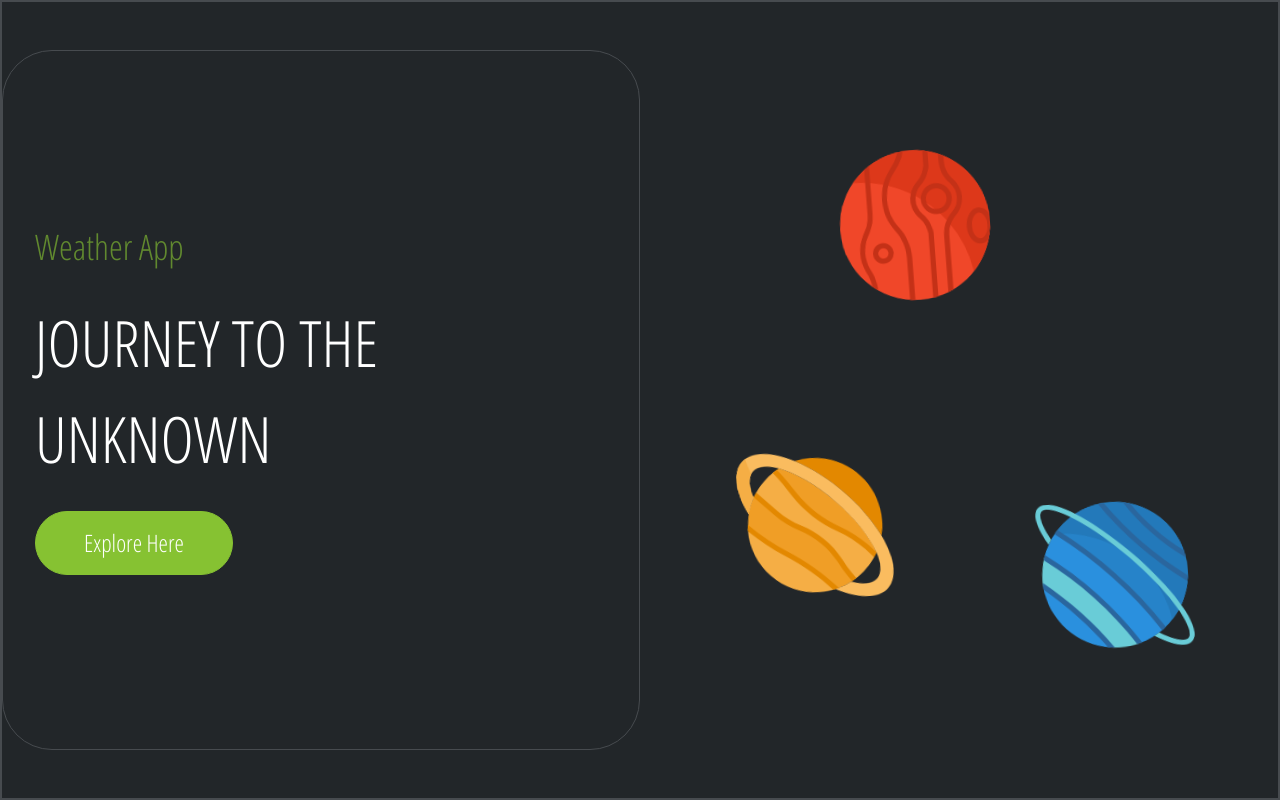
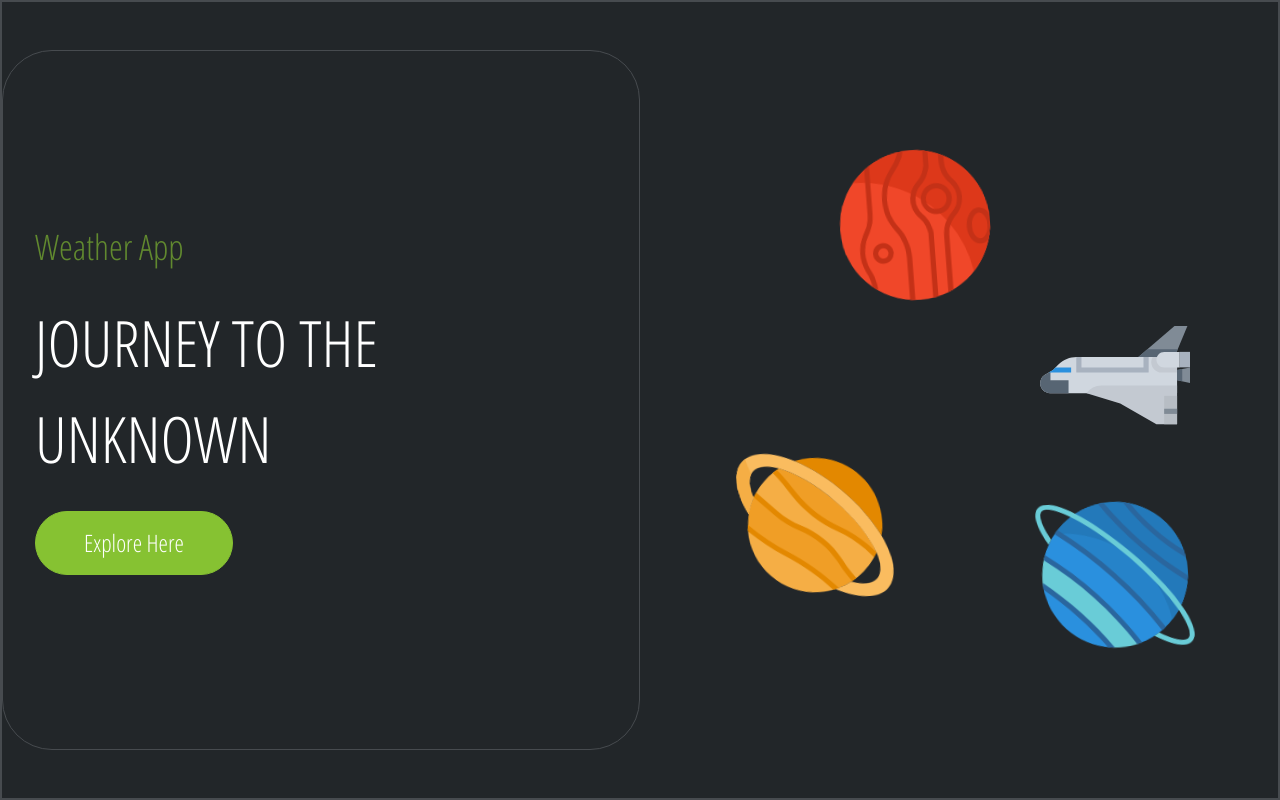
Before and after one commit to schenn1992/typewriter, a React (Create React App) app in the folder lhl-final-project-master/client/: page / in a window 1280 px wide. Built offline with nearby package versions, Linux system fonts and the light colour scheme.

Commit message:
seperate shuttle image

```diff
--- a/lhl-final-project-master/client/src/components/Home.js
+++ b/lhl-final-project-master/client/src/components/Home.js
@@ -4,6 +4,7 @@ import { motion } from 'framer-motion';
 import Mars from '../images/mars.svg';
 import Saturn from '../images/saturn.svg';
 import Uranus from '../images/uranus.svg';
+import Spaceshuttle from '../images/spaceshuttle.svg';
 
 const Section = styled.section`
   height: 100vh;
@@ -57,7 +58,7 @@ const Button = styled(motion.button)`
   cursor: pointer;
 `;
 
-const Image = styled.img`
+const PlanetImage = styled.img`
   position: absolute;
   height: 100%;
   width: 100%;
@@ -75,26 +76,41 @@ const Image = styled.img`
   }
 `;
 
+const ShuttleImage = styled.img`
+  position: absolute;
+  height: 100%;
+  width: 100%;
+  max-width: 150px;
+  max-height: 150px;
+  -webkit-transform: scaleX(-1);
+  transform: scaleX(-1);
+`;
+
 // container holding all images
 const Images = styled.div`
   display: flex;
   justify-content: center;
   align-items: center;
-  padding: 2rem;
+  padding: 1rem;
   position: relative;
 
-  ${Image}: nth-child(1) {
+  ${PlanetImage}: nth-child(1) {
     top: 100px;
     left: 200px;
   }
 
-  ${Image}: nth-child(2) {
+  ${PlanetImage}: nth-child(2) {
     top: 400px;
     left: 100px;
   }
 
-  ${Image}: nth-child(3) {
+  ${PlanetImage}: nth-child(3) {
     bottom: 100px;
+    left: 400px;
+  }
+
+  ${ShuttleImage}: nth-child(4) {
+    bottom: 300px;
     left: 400px;
   }
 `;
@@ -125,6 +141,7 @@ export default function Home() {
             JOURNEY TO THE UNKNOWN
           </motion.p>
           <Button
+            whileTap={{ scale: 0.9 }}
             whileHover={{ scale: 1.3 }}
             initial={{ opacity: 0 }}
             animate={{ opacity: 1, transition: { duration: 1.5 } }}
@@ -133,9 +150,10 @@ export default function Home() {
           </Button>
         </Intro>
         <Images>
-          <Image src={Mars} alt='Mars' />
-          <Image src={Saturn} alt='Saturn' />
-          <Image src={Uranus} alt='Uranus' />
+          <PlanetImage src={Mars} alt='Mars' />
+          <PlanetImage src={Saturn} alt='Saturn' />
+          <PlanetImage src={Uranus} alt='Uranus' />
+          <ShuttleImage src={Spaceshuttle} alt='spaceship' />
         </Images>
       </Homepage>
     </Section>
```
Also changed, not shown: lhl-final-project-master/client/src/images/spaceshuttle.svg (added).
